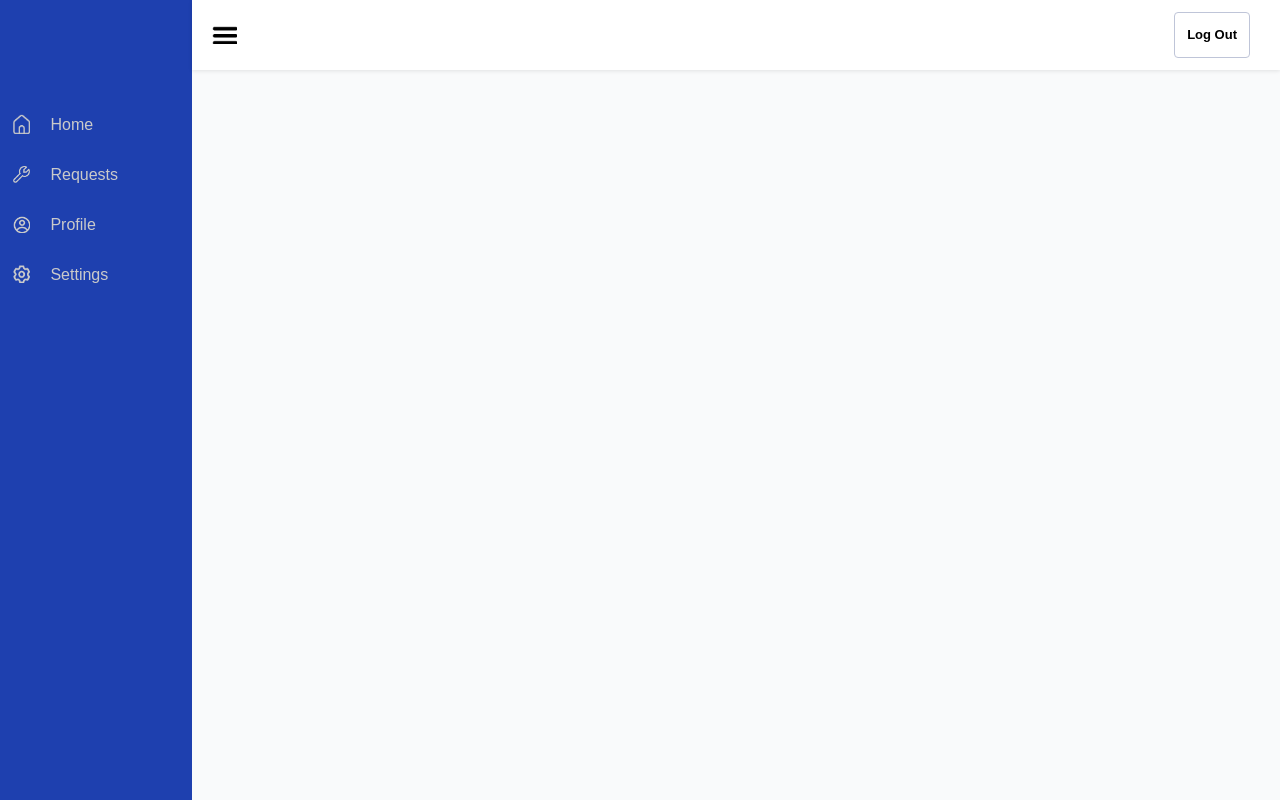
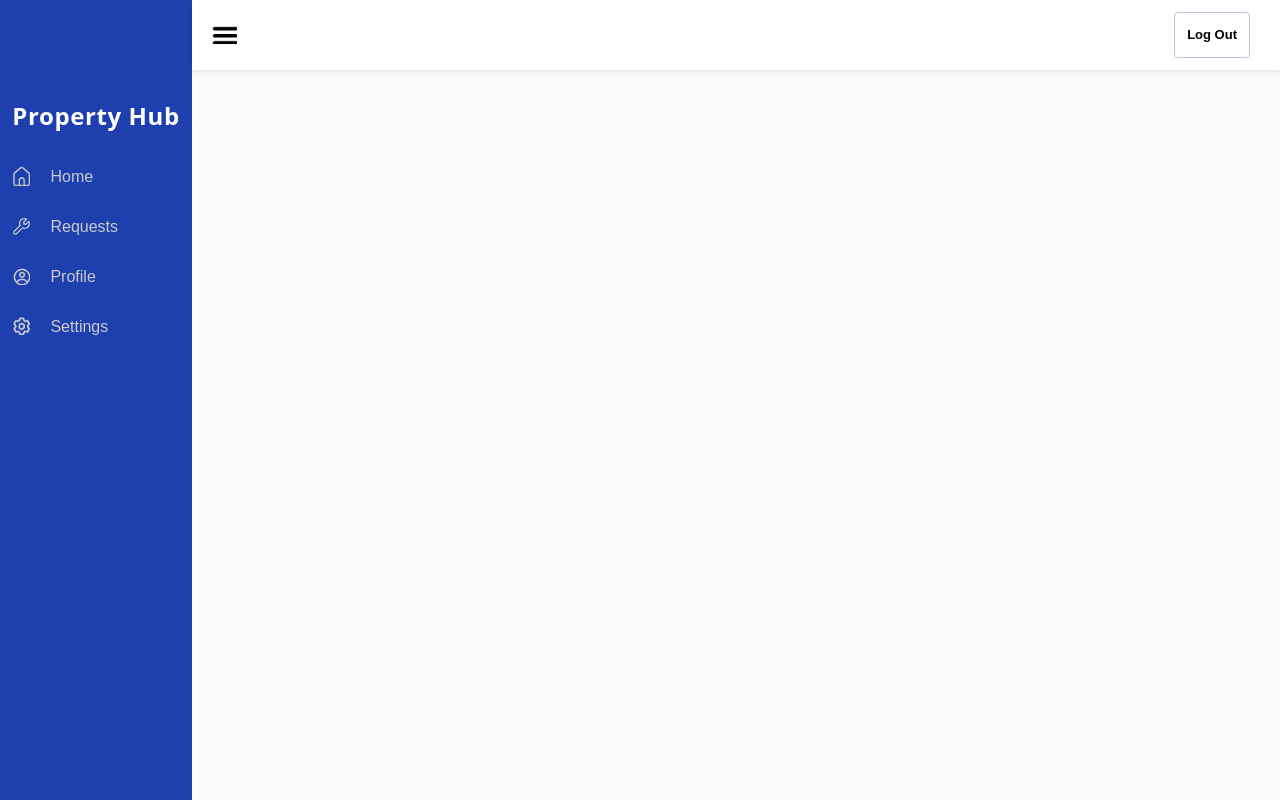
Before and after one commit to SyedHuzaifa007/Appartment-and-Tenant-Management-System, a React (Vite) app in the folder frontend/atms/: page /maintenance in a window 1280 px wide. Built offline with nearby package versions, Linux system fonts and the light colour scheme.

Commit message:
Added app name on dashboards

```diff
--- a/frontend/atms/src/pages/Maintenance_Pages/Maintenance_NavBar.jsx
+++ b/frontend/atms/src/pages/Maintenance_Pages/Maintenance_NavBar.jsx
@@ -9,6 +9,11 @@ import settingsIcon from '../../assets/SettingsIcon_Grey.png';
 const Maintenance_NavBar = ({ collapsed }) => {
   return (
     <nav className={`sidebar ${collapsed ? 'collapsed' : ''}`}>
+       <div className={`mb-5 mt-0 flex items-center justify-center gap-3 ${collapsed ? 'hidden' : 'flex'}`}>
+      {/* <img src={newHome} alt="Home" className="w-8 h-8" /> */}
+      <h1 className="text-2xl font-bold text-white font-sans tracking-wide">Property Hub</h1>
+      </div>
+
       <NavLink to="/maintenance/home">
         <img src={homeIcon} className="icon" />
         {!collapsed && <span>Home</span>}
--- a/frontend/atms/src/pages/Tenant_Pages/Tenant_NavBar.jsx
+++ b/frontend/atms/src/pages/Tenant_Pages/Tenant_NavBar.jsx
@@ -10,6 +10,11 @@ import settingsIcon from '../../assets/SettingsIcon_Grey.png';
 const NavTenant = ({ collapsed }) => {
   return (
     <nav className={`sidebar ${collapsed ? 'collapsed' : ''}`}>
+       <div className={`mb-5 mt-0 flex items-center justify-center gap-3 ${collapsed ? 'hidden' : 'flex'}`}>
+      {/* <img src={newHome} alt="Home" className="w-8 h-8" /> */}
+      <h1 className="text-2xl font-bold text-white font-sans tracking-wide">Property Hub</h1>
+      </div>
+
       <NavLink to="/tenant/home">
         <img src={homeIcon} className="icon" />
         {!collapsed && <span>Home</span>}
```
